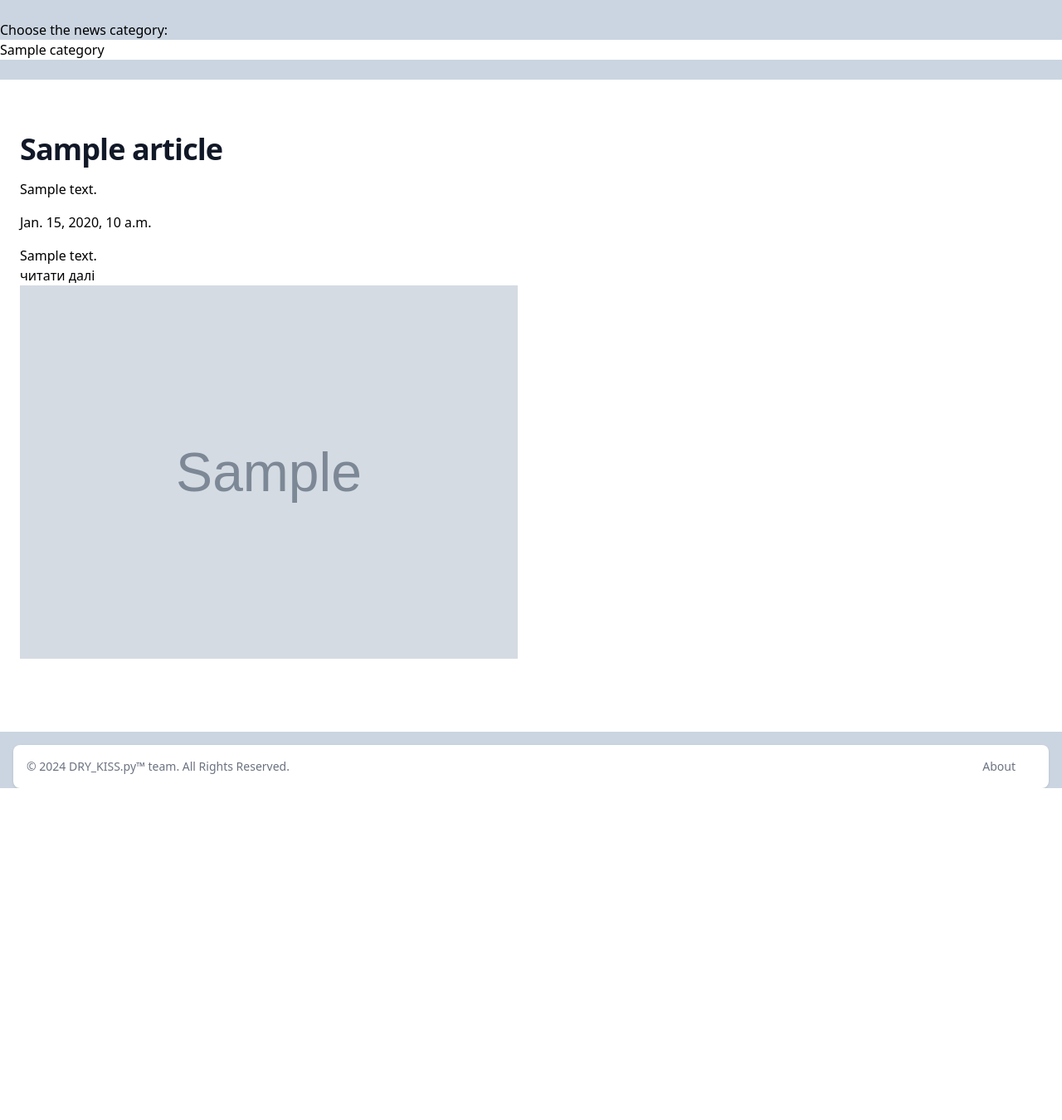
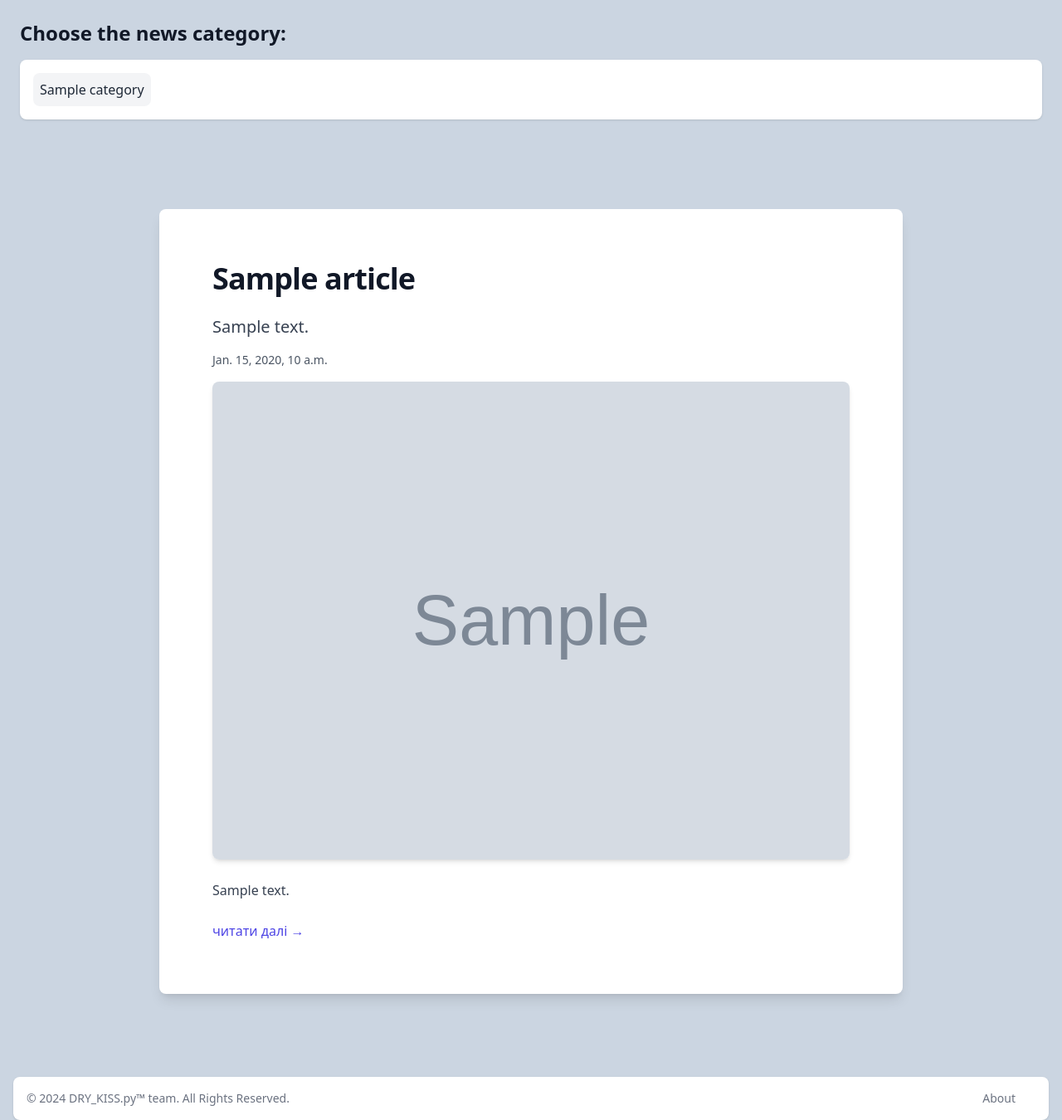
Before and after one commit to the10or/personal-assistant-web, a Django app: template personal_assistant/news/templates/news/index.html in a window 1280 px wide. Shown: the part 70-1420 px from the top of the page at 83% size. Before the commit the page ends 1020 px from the top, so only its background shows below. Run offline with Django 3.2, Linux system fonts and the light colour scheme; the template is opened without the code that fills it: most values are stand-ins (such as "Sample title", 1, 10 or a date in 2020); grey boxes marked "Sample" are stand-in pictures; some libraries are stand-ins or nearby versions.

Commit message:
update index html

```diff
--- a/personal_assistant/news/templates/news/index.html
+++ b/personal_assistant/news/templates/news/index.html
@@ -1,28 +1,36 @@
 {% extends 'theme/base.html' %}
 {% block content %}
-    <br>
-    <h3>Choose the news category:</h3>
-    <section class="bg-white dark:bg-gray-900 grid grid-cols-9 gap-x-2">
+<div class="mx-auto p-6">
+    <h3 class="mb-4 text-2xl font-semibold text-gray-900">Choose the news category:</h3>
+<div class="bg-white dark:bg-gray-700 flex gap-4 p-4 rounded-lg shadow">
+    {% for category in categories %}
+        <div class="bg-gray-100 dark:bg-gray-500 rounded-lg hover:bg-gray-200 dark:hover:bg-gray-600 transition duration-300">
+            <a href="/{{ category }}" class="block p-2 text-center text-gray-800 dark:text-gray-200 hover:text-indigo-600 dark:hover:text-indigo-400 font-medium">{{ category }}</a>
+        </div>
+    {% endfor %}
+</div>
 
-        {% for category in categories %}
-            <a href="/{{ category }}">{{ category }}</a>
-        {% endfor %}
-    </section>
-    <br>
-    <section class="bg-white dark:bg-gray-900">
+</div>
+    <div class="">
         <div class="py-8 px-4 mx-auto max-w-screen-xl lg:py-16 lg:px-6">
 
             {% for article in articles %}
-                <h1 class="mb-4 text-4xl tracking-tight font-bold text-gray-900 dark:text-white">{{ article.title }}</h1>
+            <div class="max-w-4xl mt-5 mb-5 mx-auto p-16 bg-white dark:bg-gray-800 shadow-lg rounded-lg">
+                <h1 class="mb-6 text-4xl font-bold text-gray-900 dark:text-white tracking-tight">{{ article.title }}</h1>
 
-                <h3 class="mb-4 font-light">{{ article.description }}</h3>
-                <p class="mb-4 font-light">{{ article.publishedAt }}</p>
-                <p>{{ article.content }}</p>
-                <a href="{{ article.url }}">читати далі</a><br>
-                <img alt="{{ article.title }}" src="{{ article.image }}" width="600">
-                <br>
+                <h3 class="mb-4 text-xl text-gray-700 dark:text-gray-300 font-light">{{ article.description }}</h3>
+                <p class="mb-4 text-sm text-gray-600 dark:text-gray-400 font-light">{{ article.publishedAt }}</p>
+
+                <img class="mb-6 w-full h-auto object-cover object-center rounded-lg shadow-md" alt="{{ article.title }}" src="{{ article.image }}">
+
+                <p class="text-gray-700 dark:text-gray-300 leading-relaxed">{{ article.content }}</p>
+
+                <a href="{{ article.url }}" class="inline-block mt-6 text-indigo-600 hover:text-indigo-900 dark:hover:text-indigo-300 dark:text-indigo-400 font-medium">читати далі →</a>
+            </div>
+
+
             {% endfor %}
 
         </div>
-    </section>
+    </div>
 {% endblock %}
```
